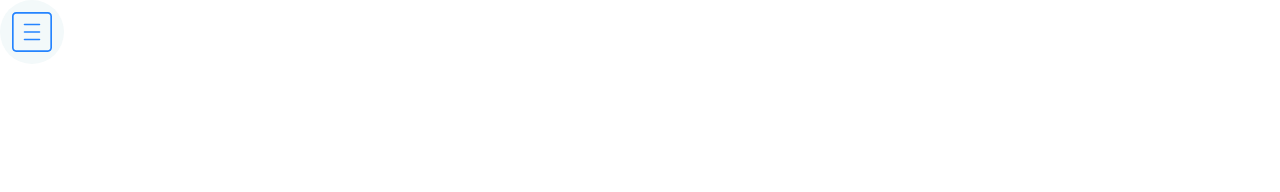
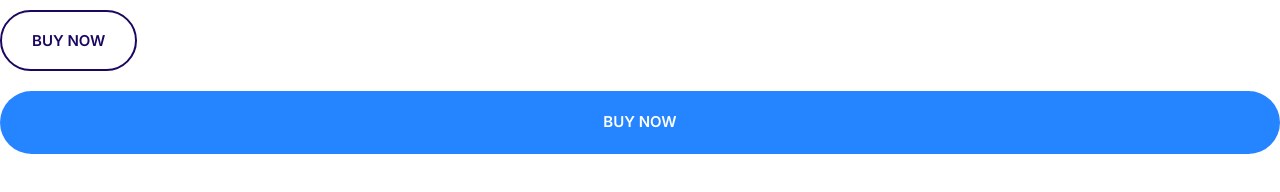
Before and after one commit to abxm2/cloudify, a plain HTML site: page index.html in a window 1280 px wide. Drawn offline with nearby package versions, Linux system fonts and the light colour scheme.

Commit message:
Build Buttons components.

```diff
--- a/css/style.css
+++ b/css/style.css
@@ -4,6 +4,12 @@
   --color-accent: #ff3400;
   --color-headings: #1b0760;
   --color-body: #918ca4;
+}
+
+*,
+*::before,
+*::after {
+  box-sizing: border-box;
 }
 
 /* Typography */
@@ -172,3 +178,67 @@ a {
   justify-content: center;
   align-items: center;
 }
+
+/* Buttons */
+
+.btn {
+  border-radius: 40px;
+  border: 0;
+  cursor: pointer;
+  font-size: 1.8rem;
+  font-weight: 600;
+  padding: 2rem 3rem;
+  text-align: center;
+  text-transform: uppercase;
+  white-space: nowrap;
+  margin: 1rem 0;
+}
+
+.btn--primary {
+  background: var(--color-primary);
+  color: #fff;
+}
+
+.btn--primary:hover {
+  background: #3a8ffd;
+}
+
+.btn--secondary {
+  background: var(--color-secondary);
+  color: #fff;
+}
+
+.btn--secondary:hover {
+  background-color: #00c8eb;
+}
+
+.btn--accent {
+  background: var(--color-accent);
+  color: #fff;
+}
+
+.btn--accent:hover {
+  background: #ec3000;
+}
+
+.btn--block {
+  width: 100%;
+  display: inline-block;
+}
+
+.btn--outline {
+  background: #fff;
+  color: var(--color-headings);
+  border: 2px solid var(--color-headings);
+}
+
+.btn--outline:hover {
+  background: var(--color-headings);
+  color: #fff;
+}
+
+@media screen and (min-width: 1024px) {
+  .btn {
+    font-size: 1.5rem;
+  }
+}
--- a/index.html
+++ b/index.html
@@ -22,10 +22,7 @@
     <link rel="stylesheet" href="css/style.css" />
   </head>
   <body>
-    <span class="icon-container">
-        <svg class="icon icon--primary">
-          <use xlink:href="images/sprite.svg#menu"></use>
-        </svg>
-    </span>
+    <button class="btn btn--primary btn--outline">Buy Now</button>
+    <a href="#" class="btn btn--block btn--primary">Buy now</a>
   </body>
 </html>
```
Also changed, not shown: components/buttons.html (added, +2 -0 lines).
